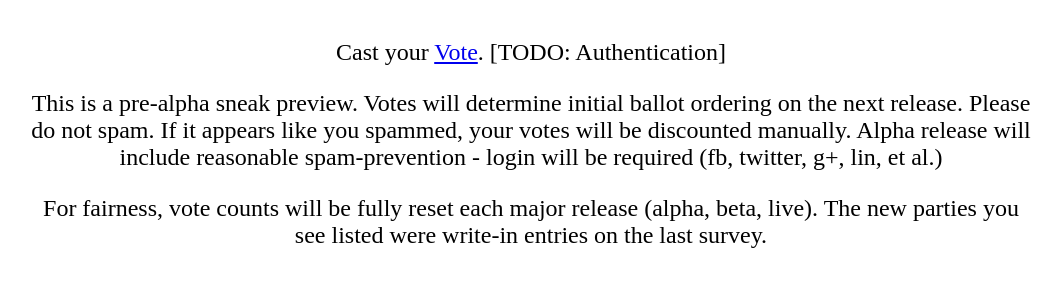
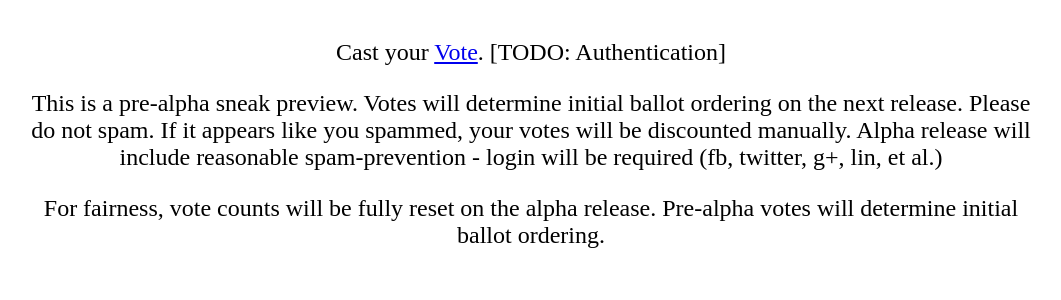
Before and after one commit to ThirdCoalition/primary, a Django app: page / in a window 1280 px wide. Shown: the part 184-484 px from the top of the page, without its empty margins (109-1170 px from the left). Run offline with Django 3.2, Linux system fonts and the light colour scheme; data comes from the database, SQL or seed files in the repository; data that the repository does not hold is empty.

Commit message:
decide to reset on alpha with logins

```diff
--- a/templates/primary.html
+++ b/templates/primary.html
@@ -30,7 +30,7 @@
 
   <p class="introtext">This is a pre-alpha sneak preview. Votes will determine initial ballot ordering on the next release. Please do not spam. If it appears like you spammed, your votes will be discounted manually. Alpha release will include reasonable spam-prevention - login will be required (fb, twitter, g+, lin, et al.)
 
-  <p class="introtext">For fairness, vote counts will be fully reset each major release (alpha, beta, live). The new parties you see listed were write-in entries on the last survey.</p>
+  <p class="introtext">For fairness, vote counts will be fully reset on the alpha release. Pre-alpha votes will determine initial ballot ordering.</p>
 </div>
 
 {% endblock %}
```
